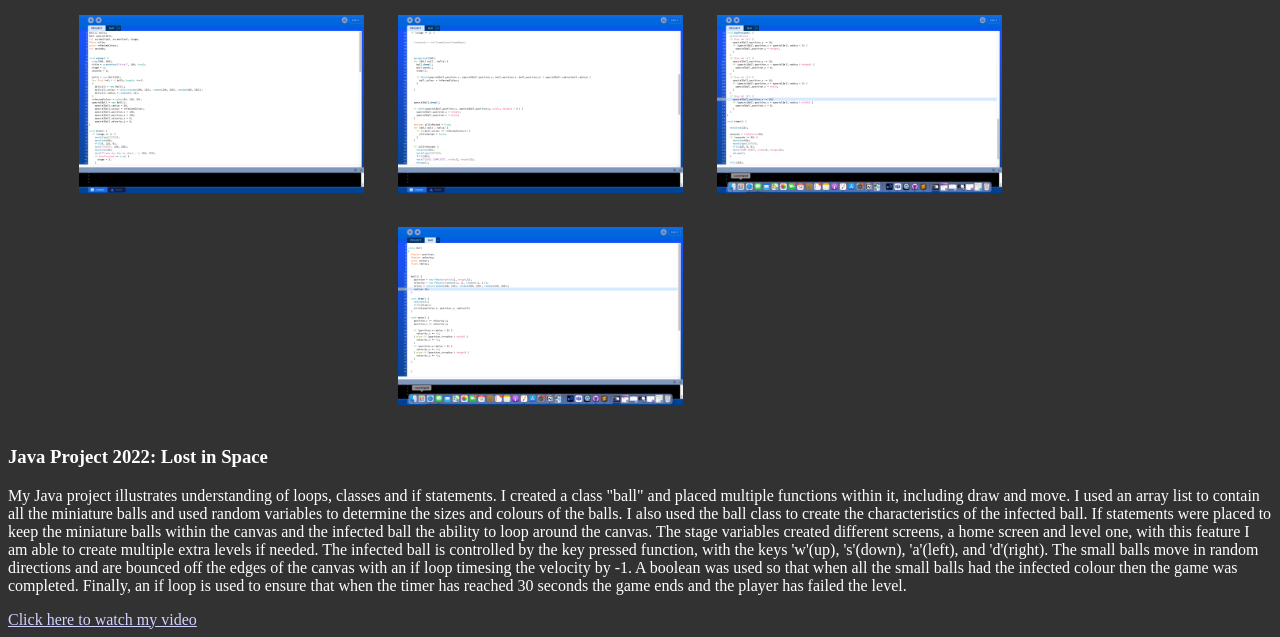
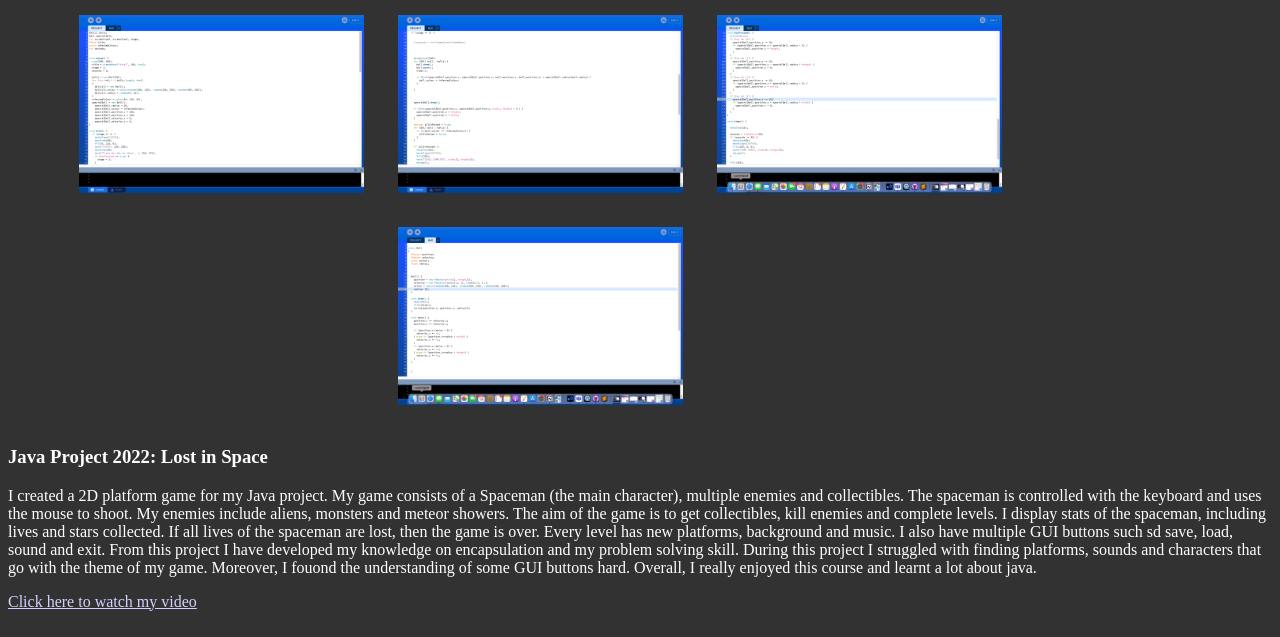
Before and after one commit to anzals/JavaFinalProject, a plain HTML site: page index.html in a window 1280 px wide. Shown: the part 887-1524 px from the top of the page. Drawn offline with Linux system fonts and the light colour scheme; files whose address does not match are found by name.

Commit message:
with video

```diff
--- a/index.html
+++ b/index.html
@@ -71,7 +71,7 @@ My project illustrates understanding of loops, classes and if statements. I crea
 
    <h3>Java Project 2022: Lost in Space</h3>
     <p>
-My Java project illustrates understanding of loops, classes and if statements. I created a class "ball" and placed multiple functions within it, including draw and move. I used an array list to contain all the miniature balls and used random variables to determine the sizes and colours of the balls. I also used the ball class to create the characteristics of the infected ball. If statements were placed to keep the miniature balls within the canvas and the infected ball the ability to loop around the canvas. The stage variables created different screens, a home screen and level one, with this feature I am able to create multiple extra levels if needed. The infected ball is controlled by the key pressed function, with the keys 'w'(up), 's'(down), 'a'(left), and 'd'(right). The small balls move in random directions and are bounced off the edges of the canvas with an if loop timesing the velocity by -1. A boolean was used so that when all the small balls had the infected colour then the game was completed. Finally, an if loop is used to ensure that when the timer has reached 30 seconds the game ends and the player has failed the level.
+I created a 2D platform game for my Java project. My game consists of a Spaceman (the main character), multiple enemies and collectibles. The spaceman is controlled with the keyboard and uses the mouse to shoot. My enemies include aliens, monsters and meteor showers. The aim of the game is to get collectibles, kill enemies and complete levels. I display stats of the spaceman, including lives and stars collected. If all lives of the spaceman are lost, then the game is over. Every level has  new platforms, background and music. I also have multiple GUI buttons such sd save, load, sound and exit. From this project I have developed my knowledge on encapsulation and my problem solving skill. During this project I struggled with finding platforms, sounds and characters that go with the theme of my game. Moreover, I fouond the understanding of some GUI buttons hard. Overall, I really enjoyed this course and learnt a lot about java.
     </p>
   <td>
      <a href="https://web.microsoftstream.com/video/17e864f6-67c6-4ffe-a9ad-4b43476fecd1?list=studio">Click here to watch my video</a>
```
